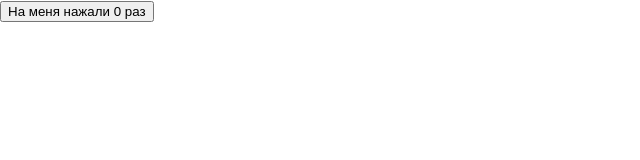
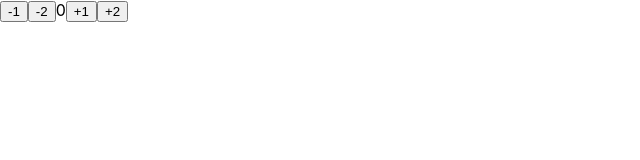
Before and after one commit to Khaanh/React-Theory, a React (Create React App) app: page / in a window 1280 px wide. Shown: the top 160 px of the page, without its empty margins (0-640 px from the left). Built offline with nearby package versions, Linux system fonts and the light colour scheme.

Commit message:
useReducer

```diff
--- a/src/App.js
+++ b/src/App.js
@@ -1,64 +1,75 @@
-import React, { useCallback, useEffect, useMemo, useState } from "react";
+import React, { useReducer } from "react";
 import "./App.css";
 
-// import City from "./components/City";
-// import CitiesList from "./components/CitiesList";
+const reducer = (state, action) => {
+  console.log(action);
+  switch (action.type) {
+    case "increment": {
+      return { counter: state.counter + action.payload };
+    }
+    case "decrement": {
+      return { counter: state.counter - action.payload };
+    }
 
-// function createUser(name, surname) {
-//   const user = { name, surname };
-
-//   console.log(user);
-
-//   return user;
-// }
-
-// function App() {
-//   const [name, setName] = useState("");
-//   const [surname, setSurname] = useState("");
-//   const [counter, setCounter] = useState(0);
-//   const user = useMemo(() => createUser(name, surname), [name, surname]);
-
-//   return (
-//     <div>
-//       <button onClick={() => setCounter(counter + 1)}>
-//         На меня нажали {counter} раз
-//       </button>
-//       <br />
-//       <input
-//         type="text"
-//         value={name}
-//         onChange={(e) => setName(e.target.value)}
-//       />
-//       <br />
-//       <input
-//         type="text"
-//         value={surname}
-//         onChange={(e) => setSurname(e.target.value)}
-//       />
-//       <br />
-
-//       <pre>{JSON.stringify(user, null, 2)}</pre>
-//     </div>
-//   );
-// }
+    default: {
+      return { ...state };
+    }
+  }
+};
 
 function App() {
-  const [message, setMessage] = useState("Всем привет");
-  const [counter, setCounter] = useState(0);
-
-  const greeting = useCallback((text) => {
-    console.log(text);
-  }, []);
-
-  useEffect(() => {
-    greeting(message);
-  }, [greeting, message]);
+  const [state, dispatch] = useReducer(reducer, {
+    counter: 0,
+  });
 
   return (
-    <button onClick={() => setCounter(counter + 1)}>
-      На меня нажали {counter} раз
-    </button>
+    <div>
+      <button
+        onClick={() =>
+          dispatch({
+            type: "decrement",
+            payload: 1,
+          })
+        }
+      >
+        -1
+      </button>
+
+      <button
+        onClick={() =>
+          dispatch({
+            type: "decrement",
+            payload: 2,
+          })
+        }
+      >
+        -2
+      </button>
+
+      <span>{state.counter}</span>
+
+      <button
+        onClick={() => {
+          dispatch({
+            type: "increment",
+            payload: 1,
+          });
+        }}
+      >
+        +1
+      </button>
+
+      <button
+        onClick={() => {
+          dispatch({
+            type: "increment",
+            payload: 2,
+          });
+        }}
+      >
+        +2
+      </button>
+    </div>
   );
 }
-
 export default App;
```
